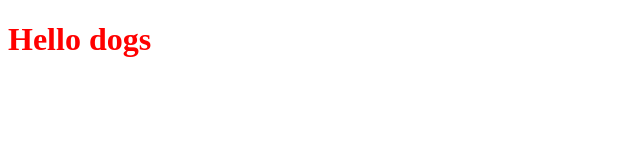
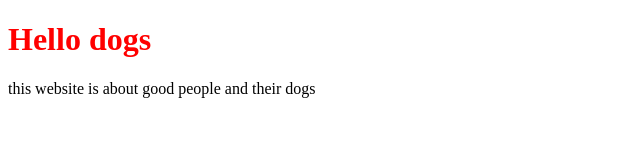
Before and after one commit to ida-strom/dogs, a plain HTML site: page index.html in a window 1280 px wide. Shown: the whole page, without its empty margins (0-640 px from the left). Drawn offline with Linux system fonts and the light colour scheme.

Commit message:
Update index.html

```diff
--- a/index.html
+++ b/index.html
@@ -7,6 +7,7 @@
 
   <body>
     <h1> Hello dogs </h1>
+    <p> this website is about good people and their dogs</>
   </body>
 
 </html>
```
